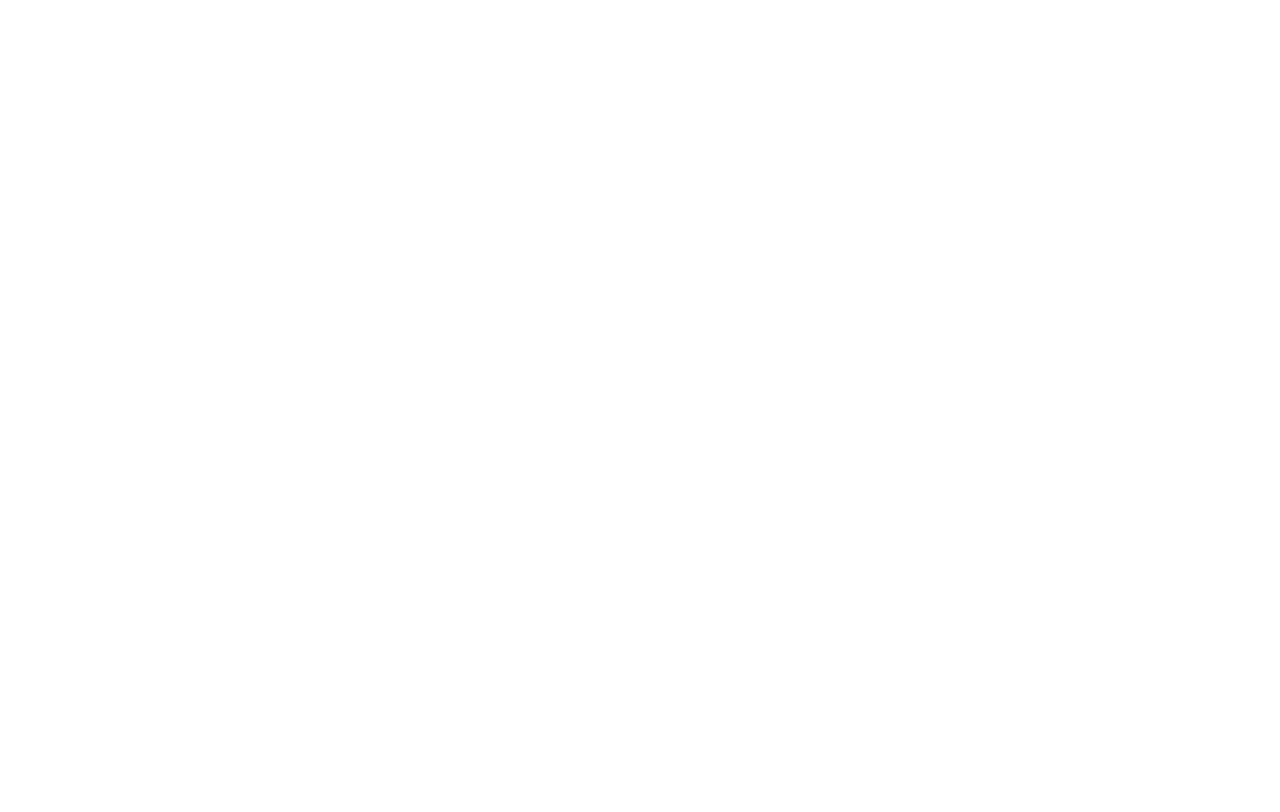
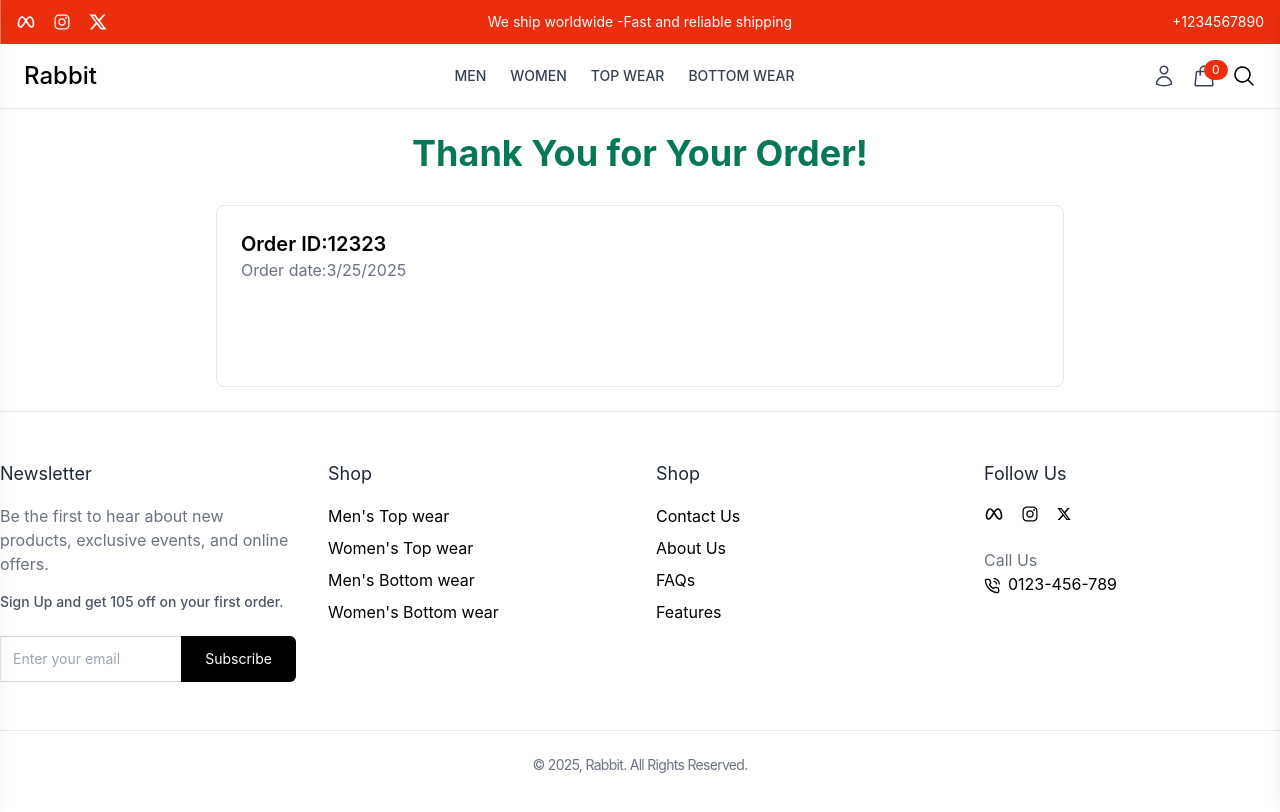
Before and after one commit to 830Utpal/Rabbit, a React app in the folder frontend/: page /order-confirmation in a window 1280 px wide. Before the commit this address had no page. Shown: the top 812 px of the page. Built offline with nearby package versions, Linux system fonts and the light colour scheme; the HTML template or start-up script is replaced by a standard one.

Commit message:
order-confirmation

```diff
--- a/frontend/src/App.jsx
+++ b/frontend/src/App.jsx
@@ -9,6 +9,7 @@ import Profile from './pages/Profile'
 import CollectionPage from './pages/CollectionPage'
 import ProductDetails from './components/Products/ProductDetails'
 import Checkout from './components/Cart/Checkout'
+import OrderConfirmationPage from './pages/OrderConfirmationPage'
 
 const App = () => {
   return (
@@ -23,9 +24,10 @@ const App = () => {
         <Route path="collections/:collection" element={<CollectionPage/>}/>
         <Route path="product/:id" element={<ProductDetails/>}/>
         <Route path="checkout" element={<Checkout/>}/>
+        <Route path="order-confirmation" element={<OrderConfirmationPage/>}/>
       </Route>
-      <Route>{/*admin layout*/}</Route>
-     </Routes>
+        <Route>{/*admin layout*/}</Route>
+      </Routes>
     </BrowserRouter>
   )
 }
--- /dev/null
+++ b/frontend/src/pages/OrderConfirmationPage.jsx
@@ -0,0 +1,51 @@
+const checkout={
+    _id:"12323",
+    createdAt:new Date(),
+    checkoutItems:[
+        {
+            productId:"1",
+            name:"Jacket",
+            color:"black",
+            size:"A",
+            price:150,
+            quantity:1,
+            image:"https://picsum.photos/150?random=1",
+        },
+        {
+            productId:"2",
+            name:"T-shirt",
+            color:"black",
+            size:"M",
+            price:120,
+            quantity:2,
+            image:"https://picsum.photos/150?random=2",
+        },
+    ],
+    shippingAddress:{
+        address:"123 Fashion Street",
+        city:"New York",
+        country:"USA",
+    }
+}
+
+const OrderConfirmationPage = () => {
+  return (
+    <div className="max-w-4xl mx-auto p-6 bg-white">
+      <h1 className="text-4xl font-bold text-center text-emerald-700 mb-8">Thank You for Your Order!</h1>
+
+      {checkout && (
+        <div className="p-6 rounded-lg border">
+            <div className="flex justify-between mb-20">
+                {/**order id and date */}
+                <div className="">
+                    <h2 className="text-xl font-semibold">Order ID:{checkout._id}</h2>
+                    <p className="text-gray-500">Order date:{new Date(checkout.createdAt).toLocaleDateString()}</p>
+                </div>
+            </div>
+        </div>
+      )}
+    </div>
+  )
+}
+
+export default OrderConfirmationPage
```
